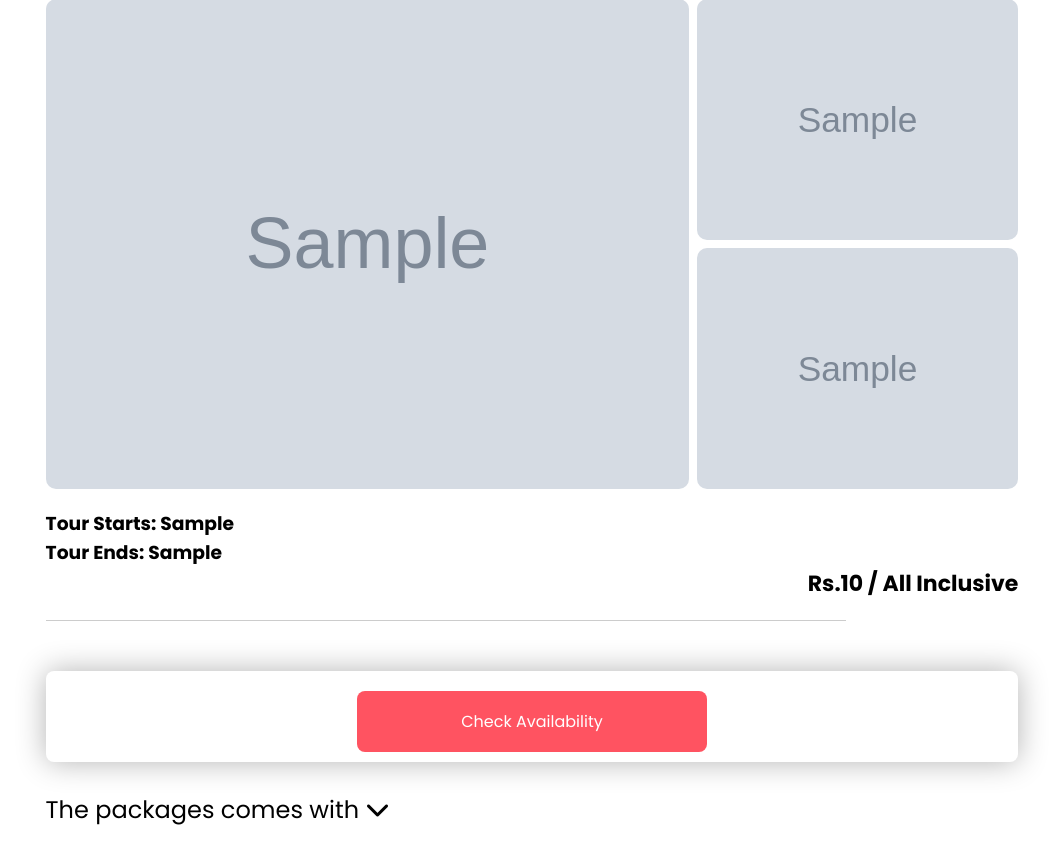
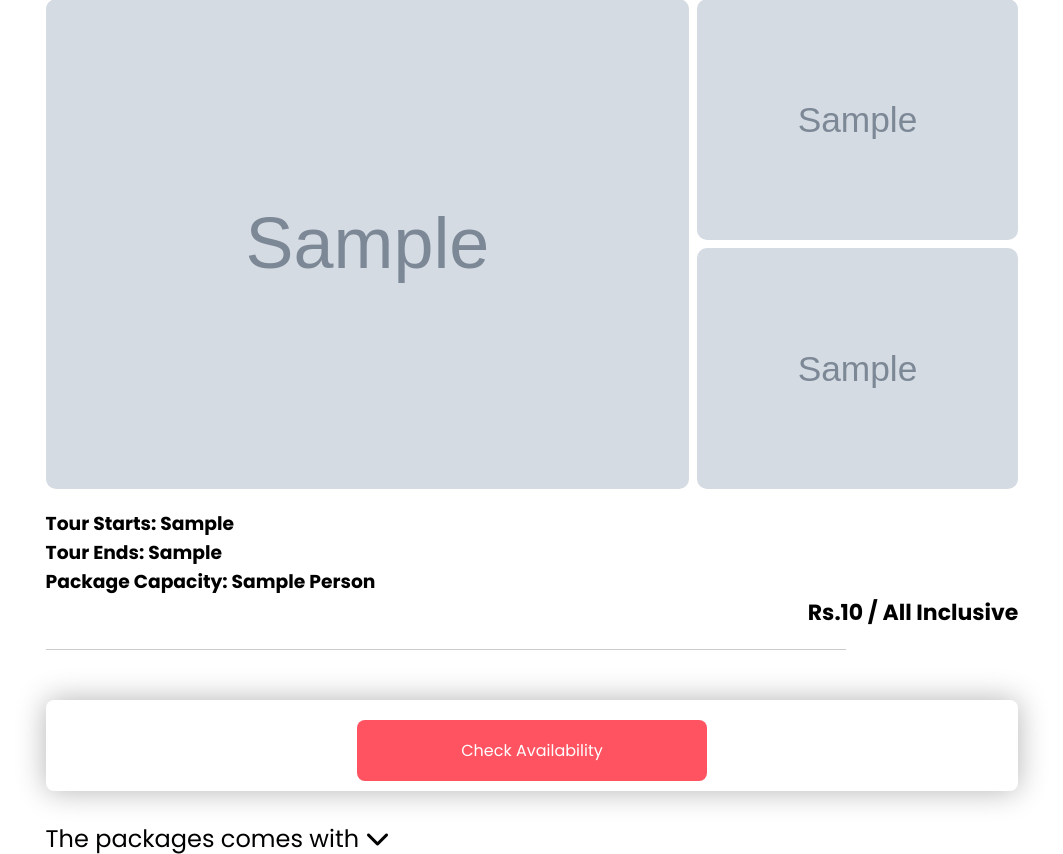
Before and after one commit to drowhannn/tripnepal, a PHP site: page /triptrip/package.php?id=1 in a window 1280 px wide. Shown: the part 250-1104 px from the top of the page, without its empty margins (108-1171 px from the left). Run offline with PHP 8.4, Linux system fonts and the light colour scheme; tables that the repository leaves empty or names only in its code hold one stand-in row (values such as "Sample post"); grey boxes marked "Sample" are stand-in pictures; some libraries are stand-ins or nearby versions; some web fonts are replaced.

Commit message:
feat: add package capacity to small-details section

```diff
--- a/package.php
+++ b/package.php
@@ -135,6 +135,8 @@ if (isset($_SESSION['logged_in'])) {
         <div class='small-details'>
             <h3>Tour Starts: " . $row["package_start"] . "</h3>
             <h3>Tour Ends: " . $row["package_end"] . "</h3>
+            <h3>Package Capacity: " . $row["package_capacity"] . " Person</h3>
+
             <h4> Rs." . $row["package_price"] . " / All Inclusive</h4>
             <div>
                 <hr class='line'>";
```
